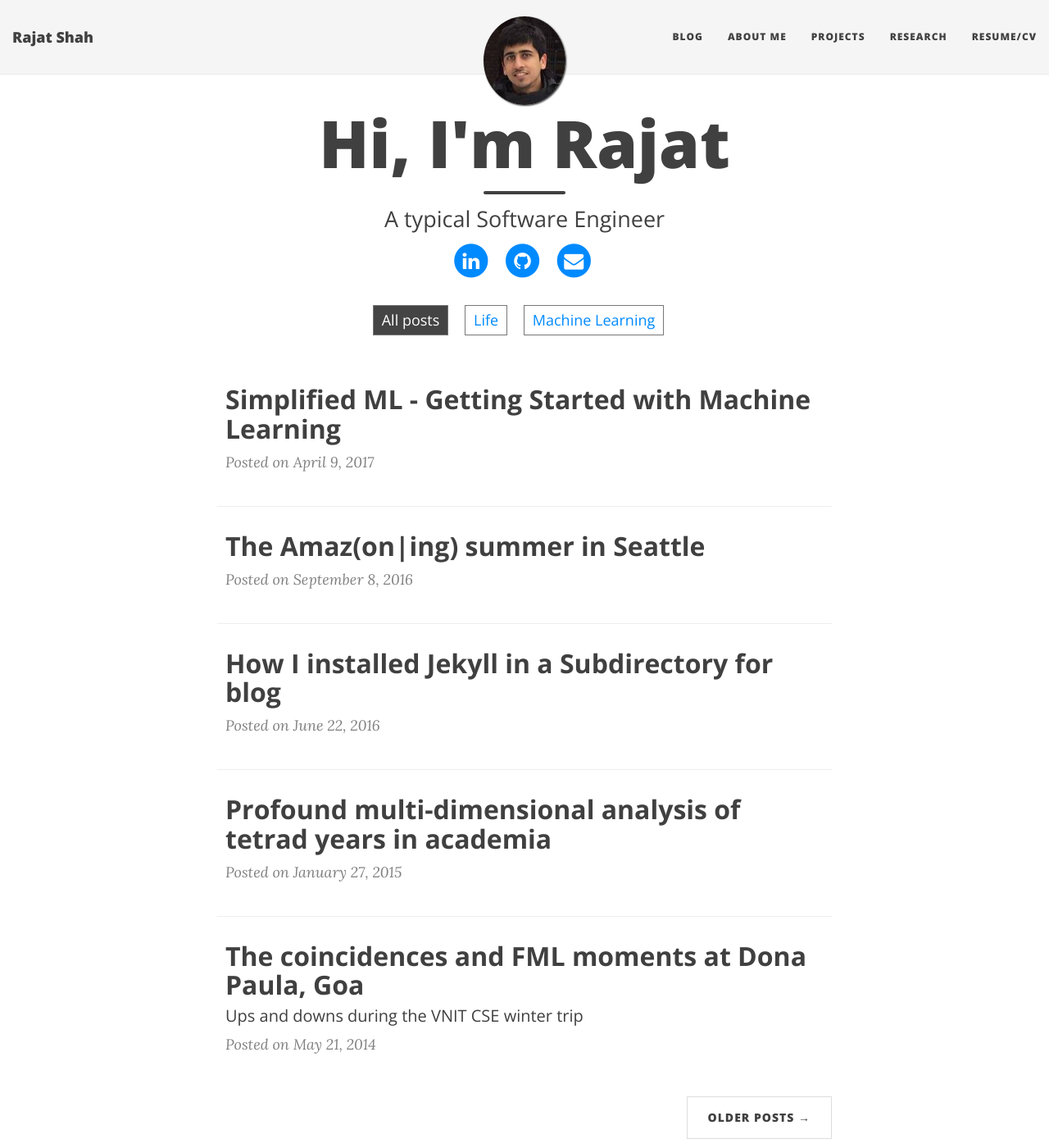
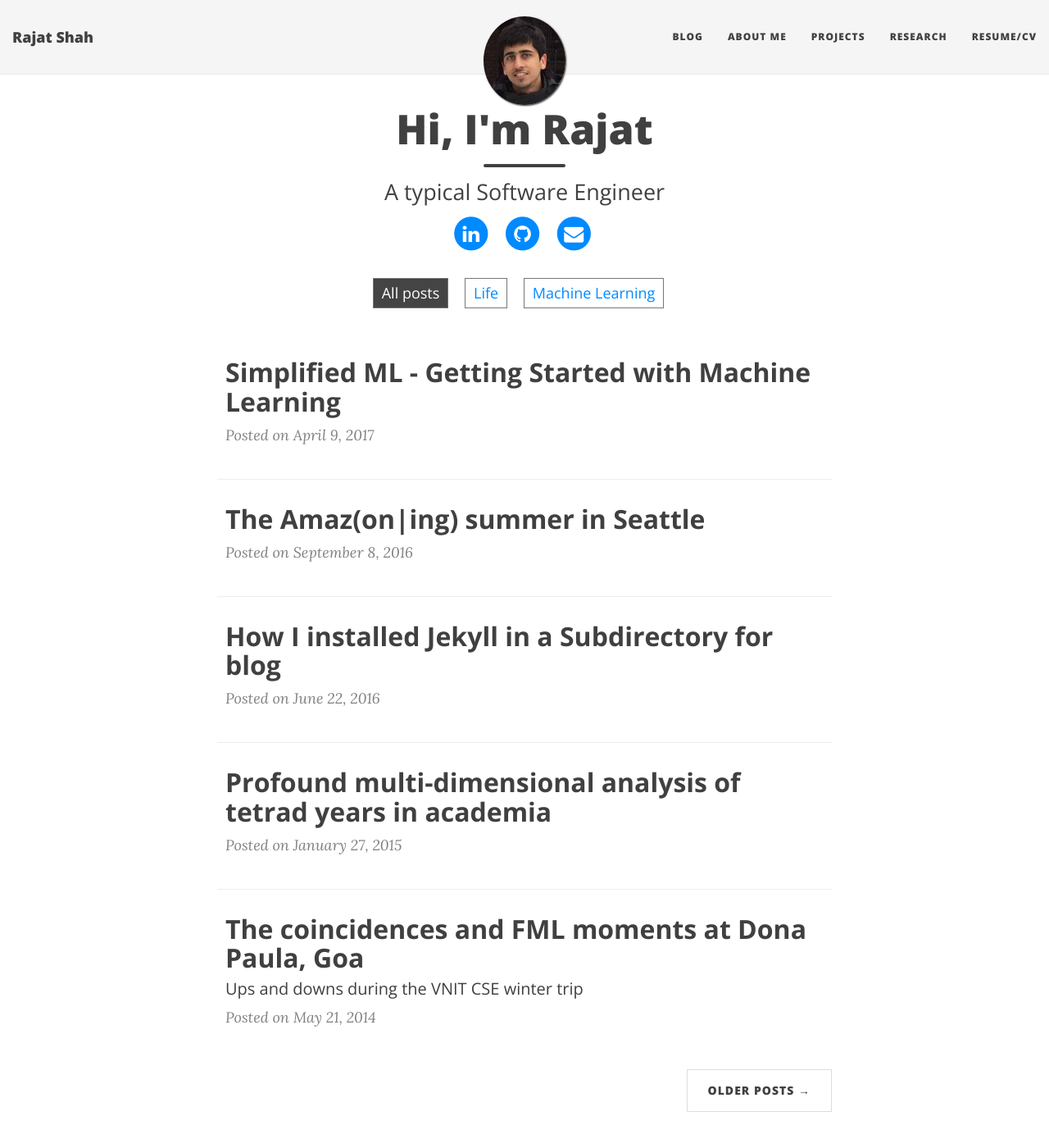
Before and after one commit to shahrajat/shahrajat.github.io, a Jekyll site: the page built from index.html, in a window 1280 px wide and 1400 px high. Shown: the whole window at 82% size. Built offline with Jekyll 4.4.1, drawn with Linux system fonts in a browser that asks for light colours; nearby versions of some CDN libraries; the list of posts is cut into pages by our own code.

Commit message:
Update main.css

```diff
--- a/css/main.css
+++ b/css/main.css
@@ -425,9 +425,6 @@
   .intro-header.big-img .post-heading  {
     padding: 150px 0;
   }
-  .intro-header .page-heading h1 {
-    font-size: 80px;
-  }
   .intro-header .post-heading h1 {
     font-size: 50px;
   }
```
